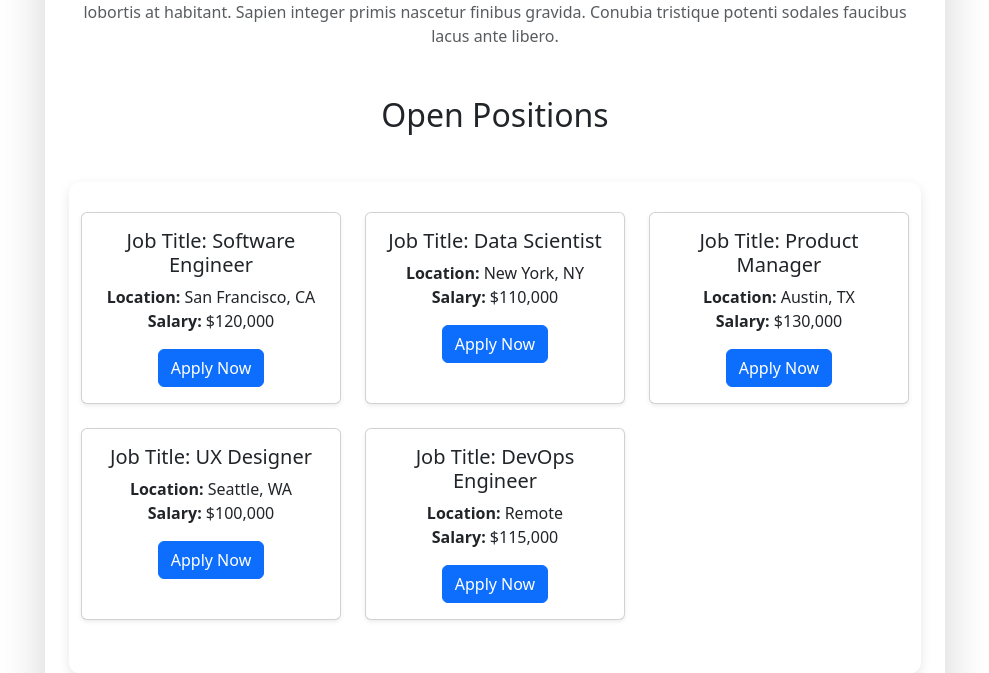
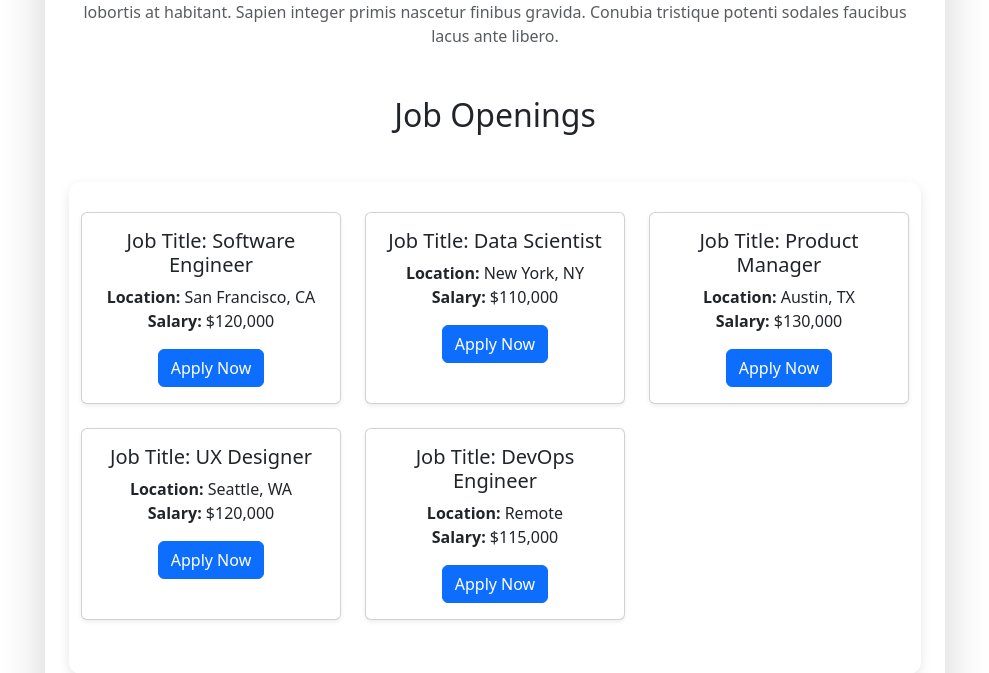
Before and after one commit to niketpathak08/flask-website, a Flask app: page / in a window 1280 px wide. Shown: the part 730-1403 px from the top of the page, without its empty margins (145-1134 px from the left). Run offline with Flask 3, Linux system fonts and the light colour scheme.

Commit message:
minor changes in data and httml

```diff
--- a/app.py
+++ b/app.py
@@ -25,7 +25,7 @@ JOBS = [
         "id": 4,
         "title": "UX Designer",
         "location": "Seattle, WA",
-        "salary": "$100,000"
+        "salary": "$120,000"
     },
     {
         "id": 5,
--- a/templates/home.html
+++ b/templates/home.html
@@ -22,7 +22,7 @@
 
     <!-- Open Positions Section -->
     <section class="mb-5 text-center">
-        <h2 class="mb-4">Open Positions</h2>
+        <h2 class="mb-4">Job Openings</h2>
         <div class="text-muted">
           <div class="container mt-5">
               <div class="row">
```
